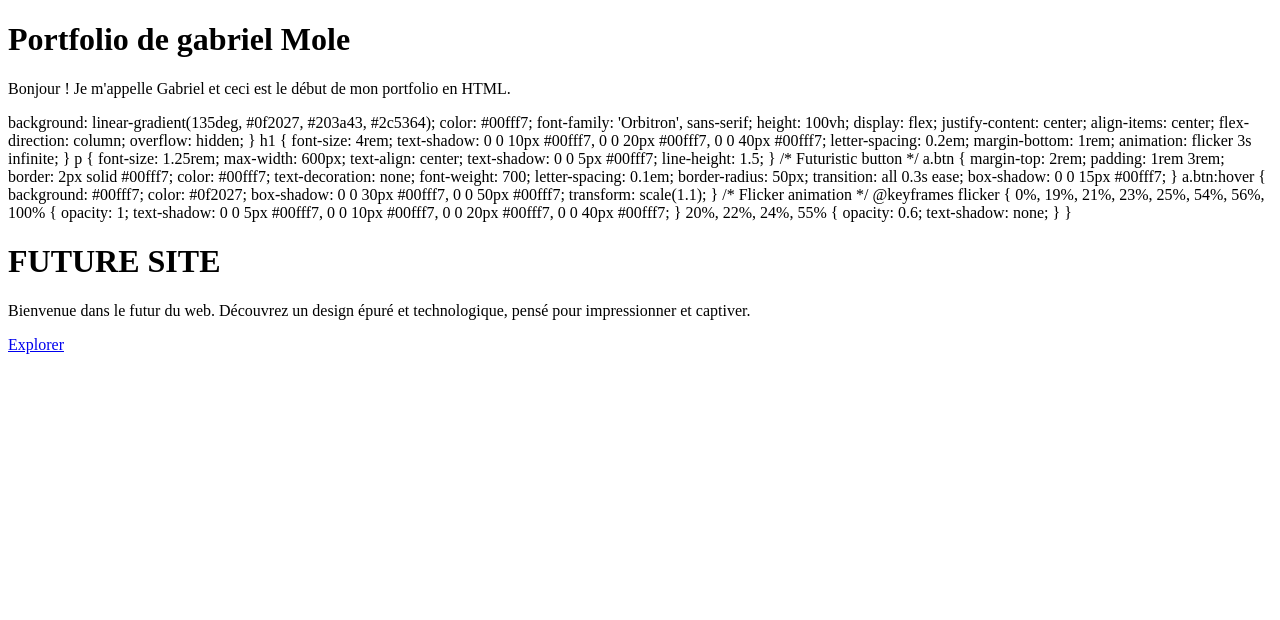
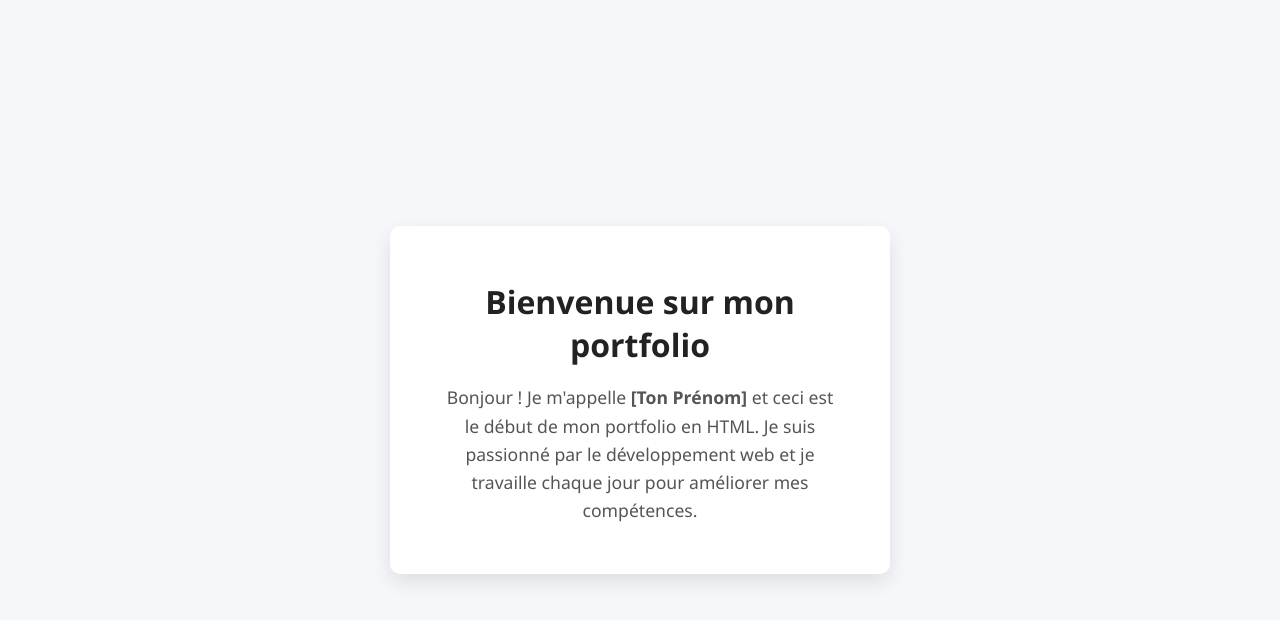
Before and after one commit to gabimole6/PortFolio, a plain HTML site: page index.html in a window 1280 px wide. Drawn offline with Linux system fonts and the light colour scheme.

Commit message:
Update index.html

```diff
--- a/index.html
+++ b/index.html
@@ -1,81 +1,61 @@
 <!DOCTYPE html>
 <html lang="fr">
 <head>
-    <meta charset="UTF-8">
-    <meta name="viewport" content="width=device-width, initial-scale=1.0">
-    <title>Mole Gabriel</title>
-</head>
-<body>
-    <h1>Portfolio de gabriel Mole</h1>
-    <p>Bonjour ! Je m'appelle Gabriel et ceci est le début de mon portfolio en HTML.</p>
-    background: linear-gradient(135deg, #0f2027, #203a43, #2c5364);
-      color: #00fff7;
-      font-family: 'Orbitron', sans-serif;
-      height: 100vh;
+  <meta charset="UTF-8" />
+  <meta name="viewport" content="width=device-width, initial-scale=1" />
+  <title>Mon Portfolio</title>
+  <style>
+    /* Reset minimal */
+    *, *::before, *::after {
+      box-sizing: border-box;
+    }
+
+    body {
+      font-family: 'Segoe UI', Tahoma, Geneva, Verdana, sans-serif;
+      background: #f5f7fa;
+      color: #333;
+      margin: 0;
+      padding: 0;
       display: flex;
       justify-content: center;
       align-items: center;
-      flex-direction: column;
-      overflow: hidden;
+      height: 100vh;
+    }
+
+    .container {
+      background: white;
+      max-width: 500px;
+      width: 90%;
+      padding: 2rem 3rem;
+      border-radius: 10px;
+      box-shadow: 0 8px 20px rgba(0,0,0,0.1);
+      text-align: center;
     }
 
     h1 {
-      font-size: 4rem;
-      text-shadow: 0 0 10px #00fff7, 0 0 20px #00fff7, 0 0 40px #00fff7;
-      letter-spacing: 0.2em;
+      font-weight: 700;
       margin-bottom: 1rem;
-      animation: flicker 3s infinite;
+      color: #222;
     }
 
     p {
-      font-size: 1.25rem;
-      max-width: 600px;
-      text-align: center;
-      text-shadow: 0 0 5px #00fff7;
-      line-height: 1.5;
+      font-size: 1.1rem;
+      line-height: 1.6;
+      color: #555;
     }
 
-    /* Futuristic button */
-    a.btn {
-      margin-top: 2rem;
-      padding: 1rem 3rem;
-      border: 2px solid #00fff7;
-      color: #00fff7;
-      text-decoration: none;
-      font-weight: 700;
-      letter-spacing: 0.1em;
-      border-radius: 50px;
-      transition: all 0.3s ease;
-      box-shadow: 0 0 15px #00fff7;
-    }
-
-    a.btn:hover {
-      background: #00fff7;
-      color: #0f2027;
-      box-shadow: 0 0 30px #00fff7, 0 0 50px #00fff7;
-      transform: scale(1.1);
-    }
-
-    /* Flicker animation */
-    @keyframes flicker {
-      0%, 19%, 21%, 23%, 25%, 54%, 56%, 100% {
-        opacity: 1;
-        text-shadow:
-          0 0 5px #00fff7,
-          0 0 10px #00fff7,
-          0 0 20px #00fff7,
-          0 0 40px #00fff7;
-      }
-      20%, 22%, 24%, 55% {
-        opacity: 0.6;
-        text-shadow: none;
+    @media (max-width: 480px) {
+      .container {
+        padding: 1.5rem 2rem;
       }
     }
   </style>
 </head>
 <body>
-  <h1>FUTURE SITE</h1>
-  <p>Bienvenue dans le futur du web. Découvrez un design épuré et technologique, pensé pour impressionner et captiver.</p>
-  <a href="#" class="btn">Explorer</a>
+  <div class="container">
+    <h1>Bienvenue sur mon portfolio</h1>
+    <p>Bonjour ! Je m'appelle <strong>[Ton Prénom]</strong> et ceci est le début de mon portfolio en HTML.
+       Je suis passionné par le développement web et je travaille chaque jour pour améliorer mes compétences.</p>
+  </div>
 </body>
 </html>
```
